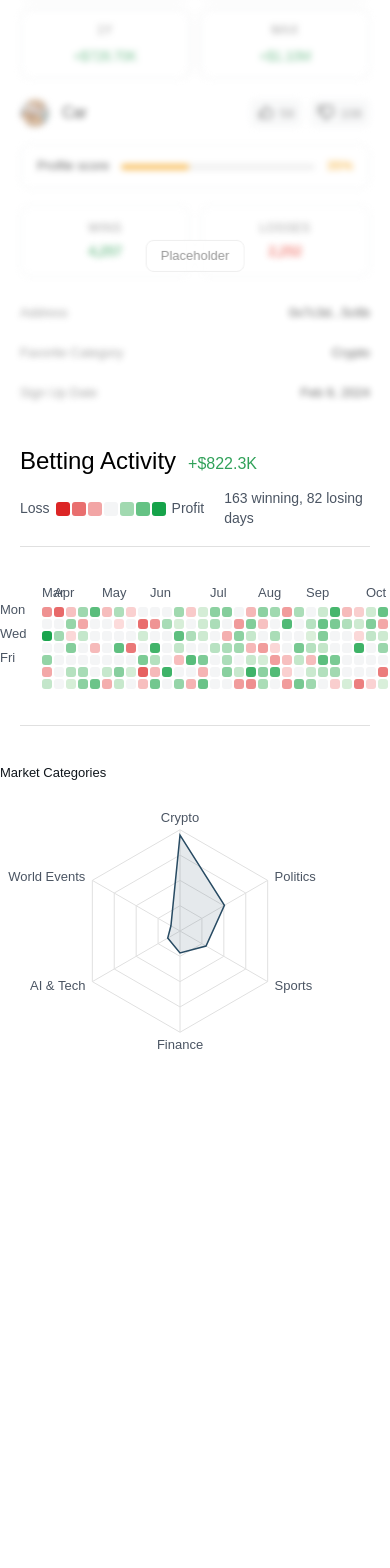
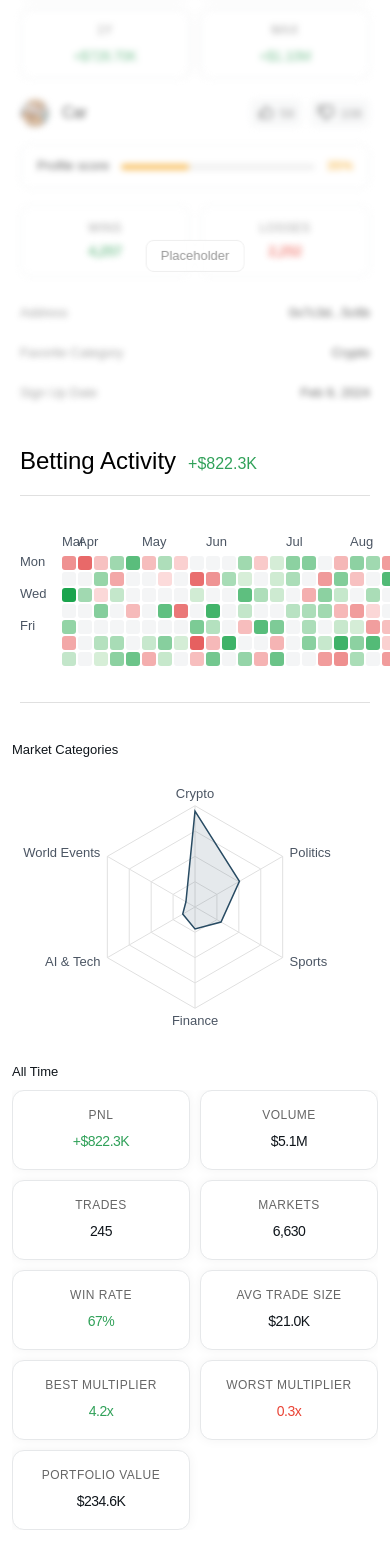
Before and after one commit to kirillshkuratiuk/pf-demo, a Next.js app: page /traders in a window 390 px wide. Shown: the part 1141-2709 px from the top of the page. Before the commit the page ends 2271 px from the top, so only its background shows below. Built offline with nearby package versions, Linux system fonts and the light colour scheme; a web font is replaced by a local one.

Commit message:
fix: mobile layout, radar flash, calendar key duplicates

```diff
--- a/src/app/globals.css
+++ b/src/app/globals.css
@@ -36,9 +36,51 @@
   }
 }
 
+
 /* Override PF's overflow:hidden on dashboard wrapper (kills canvas on mobile) */
 .dashboard__wrapper {
   overflow: visible !important;
+}
+
+/* Stat cards in betting activity section */
+.betting-stats-grid .StatsUser-module__rxhoNG__statCard {
+  min-height: 80px !important;
+  padding: 14px 12px !important;
+}
+
+
+/* Betting activity mobile layout */
+@media (max-width: 768px) {
+  .betting-bottom-section {
+    flex-direction: column !important;
+    gap: 16px !important;
+    padding-left: 12px !important;
+    padding-right: 12px !important;
+  }
+
+  .betting-bottom-section .betting-radar {
+    flex: 1 1 100% !important;
+    width: 100% !important;
+  }
+
+  .betting-bottom-section .betting-stats-wrapper {
+    width: 100% !important;
+  }
+
+  .betting-stats-grid {
+    grid-template-columns: repeat(2, 1fr) !important;
+    width: 100% !important;
+  }
+
+  .betting-header-right {
+    display: none !important;
+  }
+
+  .StatsUser-module__rxhoNG__calendarHeader {
+    flex-direction: column !important;
+    align-items: flex-start !important;
+    gap: 8px !important;
+  }
 }
 
 /* Our feature card */
--- a/src/components/BettingCalendar.tsx
+++ b/src/components/BettingCalendar.tsx
@@ -127,10 +127,11 @@ export default function BettingCalendar({ dailyPnl, categories }: Props) {
   }, []);
 
   const weekCount = weeks.length || 53;
-  const availableWidth = (containerWidth || 1100) - labelWidth - 10;
+  const availableWidth = (containerWidth || 1100) - labelWidth - 50; // 20px padding each side + buffer
   const cellPlusGap = availableWidth / weekCount;
   const cellGap = Math.max(2, Math.min(4, cellPlusGap * 0.15));
-  const cellSize = Math.max(10, cellPlusGap - cellGap);
+  // Min 14px so cells stay readable; if too small, container scrolls horizontally
+  const cellSize = Math.max(14, cellPlusGap - cellGap);
 
   // Active radar + stats data
   const activeDay = hoveredDay && hoveredDay.pnl !== 0 ? hoveredDay : null;
@@ -174,7 +175,7 @@ export default function BettingCalendar({ dailyPnl, categories }: Props) {
             {formatPnl(totalPnl)}
           </span>
         </div>
-        <div style={{ display: "flex", alignItems: "center", gap: "20px" }}>
+        <div className="betting-header-right" style={{ display: "flex", alignItems: "center", gap: "20px" }}>
           <div style={{ display: "flex", alignItems: "center", gap: "6px", fontSize: "14px", color: "var(--text-p-primary, #4b5563)" }}>
             <span>Loss</span>
             <div style={{ display: "flex", gap: "2px" }}>
@@ -192,10 +193,10 @@ export default function BettingCalendar({ dailyPnl, categories }: Props) {
 
       <div className="divider__dashboard" />
 
-      {/* Calendar — full width */}
-      <div ref={calRef} style={{ padding: "20px 0 16px" }}>
+      {/* Calendar — full width, scrollable on small screens */}
+      <div ref={calRef} style={{ padding: "20px 20px 16px 20px", overflowX: "auto" }}>
         <svg
-          width="100%"
+          width={Math.max(availableWidth, labelWidth + weekCount * (cellSize + cellGap))}
           height={headerHeight + 7 * (cellSize + cellGap)}
           style={{ display: "block" }}
         >
@@ -213,12 +214,12 @@ export default function BettingCalendar({ dailyPnl, categories }: Props) {
             </text>
           ))}
           {weeks.map((week, weekIdx) =>
-            week.map((day) => {
+            week.map((day, dayIdx) => {
               const dayOfWeek = new Date(day.date).getDay();
               const row = dayOfWeek === 0 ? 6 : dayOfWeek - 1;
               return (
                 <rect
-                  key={day.date}
+                  key={`${weekIdx}-${dayIdx}`}
                   x={labelWidth + weekIdx * (cellSize + cellGap)}
                   y={headerHeight + row * (cellSize + cellGap)}
                   width={cellSize}
@@ -239,12 +240,12 @@ export default function BettingCalendar({ dailyPnl, categories }: Props) {
 
       <div className="divider__dashboard" />
 
-      {/* Bottom section: Radar + Stats side by side */}
-      <div style={{ display: "flex", gap: "40px", padding: "20px 0 12px", alignItems: "flex-start" }}>
+      {/* Bottom section: Radar + Stats */}
+      <div className="betting-bottom-section" style={{ display: "flex", gap: "40px", padding: "20px 20px 12px 20px", alignItems: "flex-start" }}>
 
         {/* Category Radar — larger */}
         {radarChartData && (
-          <div style={{ flex: "0 0 360px" }}>
+          <div className="betting-radar" style={{ flex: "0 0 360px" }}>
             <div style={{
               fontSize: "13px", fontWeight: 500, color: "var(--text-h1-primary, #0f151b)",
               marginBottom: "8px",
@@ -259,7 +260,7 @@ export default function BettingCalendar({ dailyPnl, categories }: Props) {
             </div>
             <div style={{ height: 280 }}>
               <ResponsiveContainer width="100%" height="100%">
-                <RadarChart data={radarChartData} cx="50%" cy="50%" outerRadius="75%">
+                <RadarChart key="category-radar" data={radarChartData} cx="50%" cy="50%" outerRadius="75%">
                   <PolarGrid stroke="var(--border-color, #e0e0e0)" />
                   <PolarAngleAxis
                     dataKey="category"
@@ -272,8 +273,7 @@ export default function BettingCalendar({ dailyPnl, categories }: Props) {
                     fill="var(--accent-color, #284b63)"
                     fillOpacity={0.12}
                     strokeWidth={1.5}
-                    isAnimationActive={true}
-                    animationDuration={200}
+                    isAnimationActive={false}
                   />
                   <Tooltip
                     contentStyle={{
@@ -296,7 +296,7 @@ export default function BettingCalendar({ dailyPnl, categories }: Props) {
         )}
 
         {/* Stats cards */}
-        <div style={{ flex: "1 1 auto", minWidth: 0 }}>
+        <div className="betting-stats-wrapper" style={{ flex: "1 1 auto", minWidth: 0 }}>
           <div style={{
             fontSize: "13px", fontWeight: 500, color: "var(--text-h1-primary, #0f151b)",
             marginBottom: "8px",
@@ -313,7 +313,7 @@ export default function BettingCalendar({ dailyPnl, categories }: Props) {
             )}
           </div>
 
-          <div className="StatsUser-module__rxhoNG__performanceGrid" style={{ gridTemplateColumns: "repeat(3, 1fr)" }}>
+          <div className="StatsUser-module__rxhoNG__performanceGrid betting-stats-grid" style={{ gridTemplateColumns: "repeat(3, 1fr)" }}>
             <div className="StatsUser-module__rxhoNG__statCard">
               <div className="StatsUser-module__rxhoNG__statLabel">PnL</div>
               <div className={`StatsUser-module__rxhoNG__statValue ${(activeDay ? activeDay.pnl : totalPnl) >= 0 ? "StatsUser-module__rxhoNG__positive" : "StatsUser-module__rxhoNG__negative"}`}>
```
